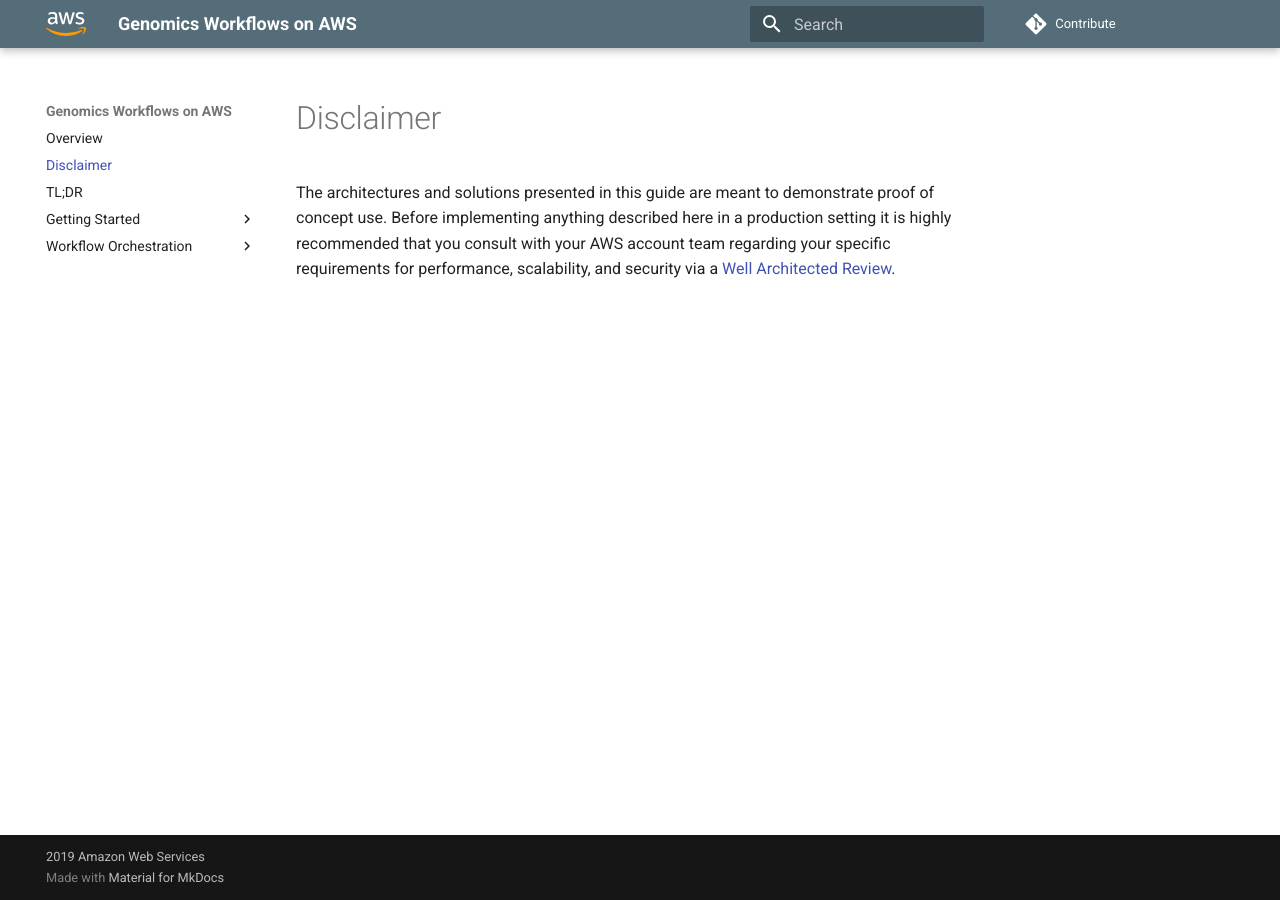
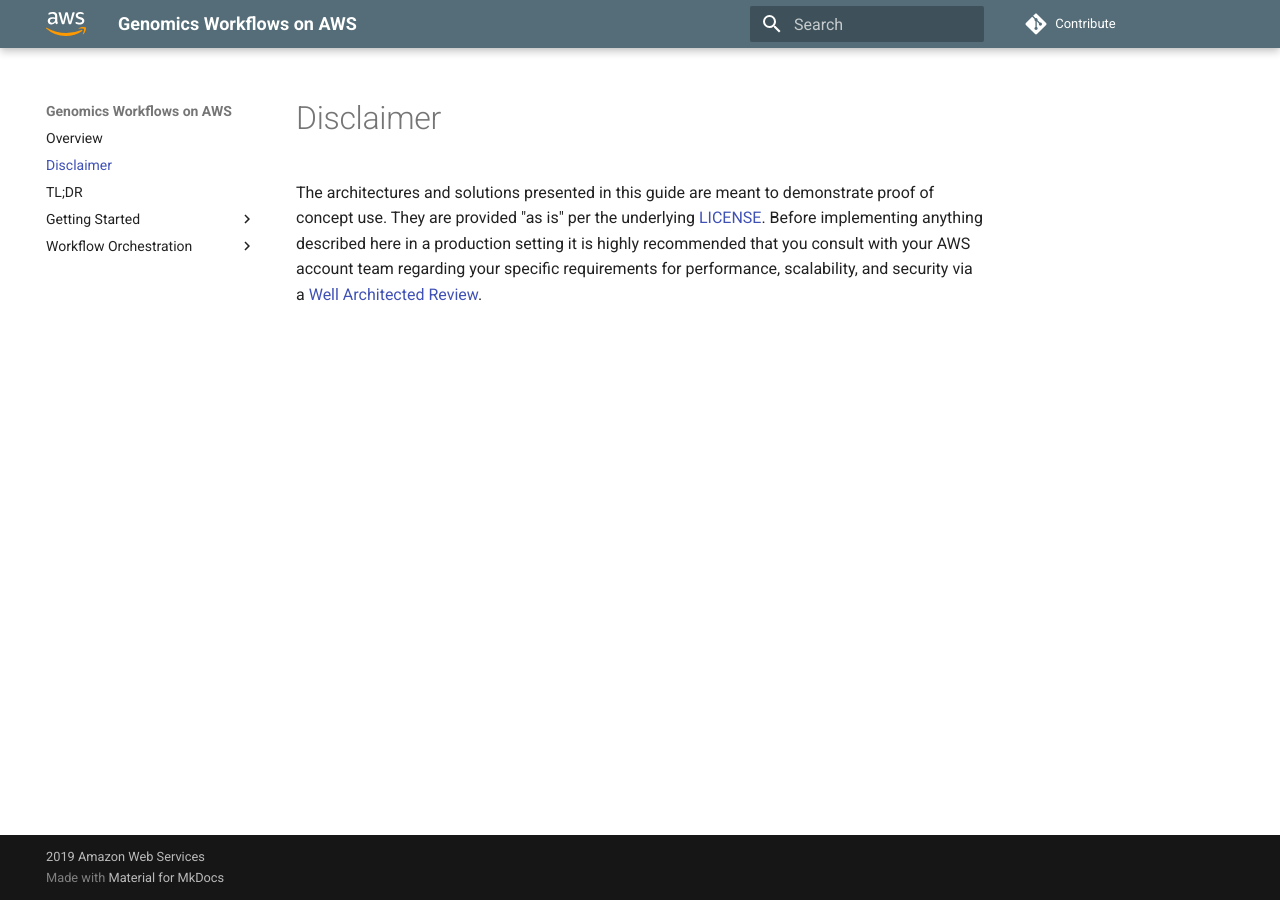
Before and after one commit to aws-samples/aws-genomics-workflows, an MkDocs documentation site: the page built from docs/disclaimer.md, in a window 1280 px wide. Built offline with MkDocs 1.6.1 and Material for MkDocs 9.7.7, drawn with Linux system fonts in a browser that asks for light colours; comment, search, counter and statistics services are not loaded.

Commit message:
add reference to underlying license

```diff
--- a/docs/disclaimer.md
+++ b/docs/disclaimer.md
@@ -1,3 +1,3 @@
 # Disclaimer
 
-The architectures and solutions presented in this guide are meant to demonstrate proof of concept use.  Before implementing anything described here in a production setting it is highly recommended that you consult with your AWS account team regarding your specific requirements for performance, scalability, and security via a [Well Architected Review](https://aws.amazon.com/architecture/well-architected/).
+The architectures and solutions presented in this guide are meant to demonstrate proof of concept use.  They are provided "as is" per the underlying [LICENSE](https://github.com/aws-samples/aws-genomics-workflows/blob/master/LICENSE).  Before implementing anything described here in a production setting it is highly recommended that you consult with your AWS account team regarding your specific requirements for performance, scalability, and security via a [Well Architected Review](https://aws.amazon.com/architecture/well-architected/).
```
